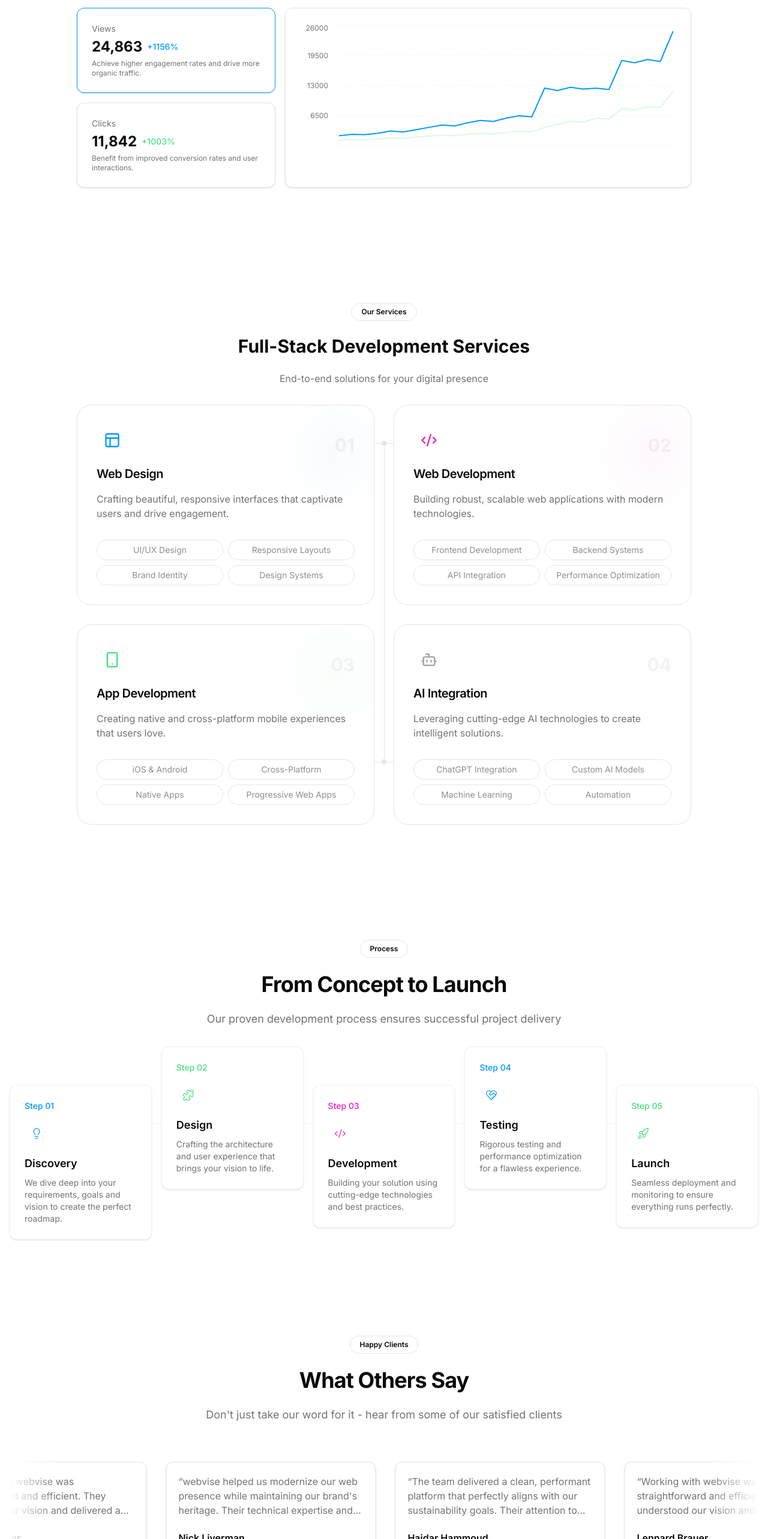
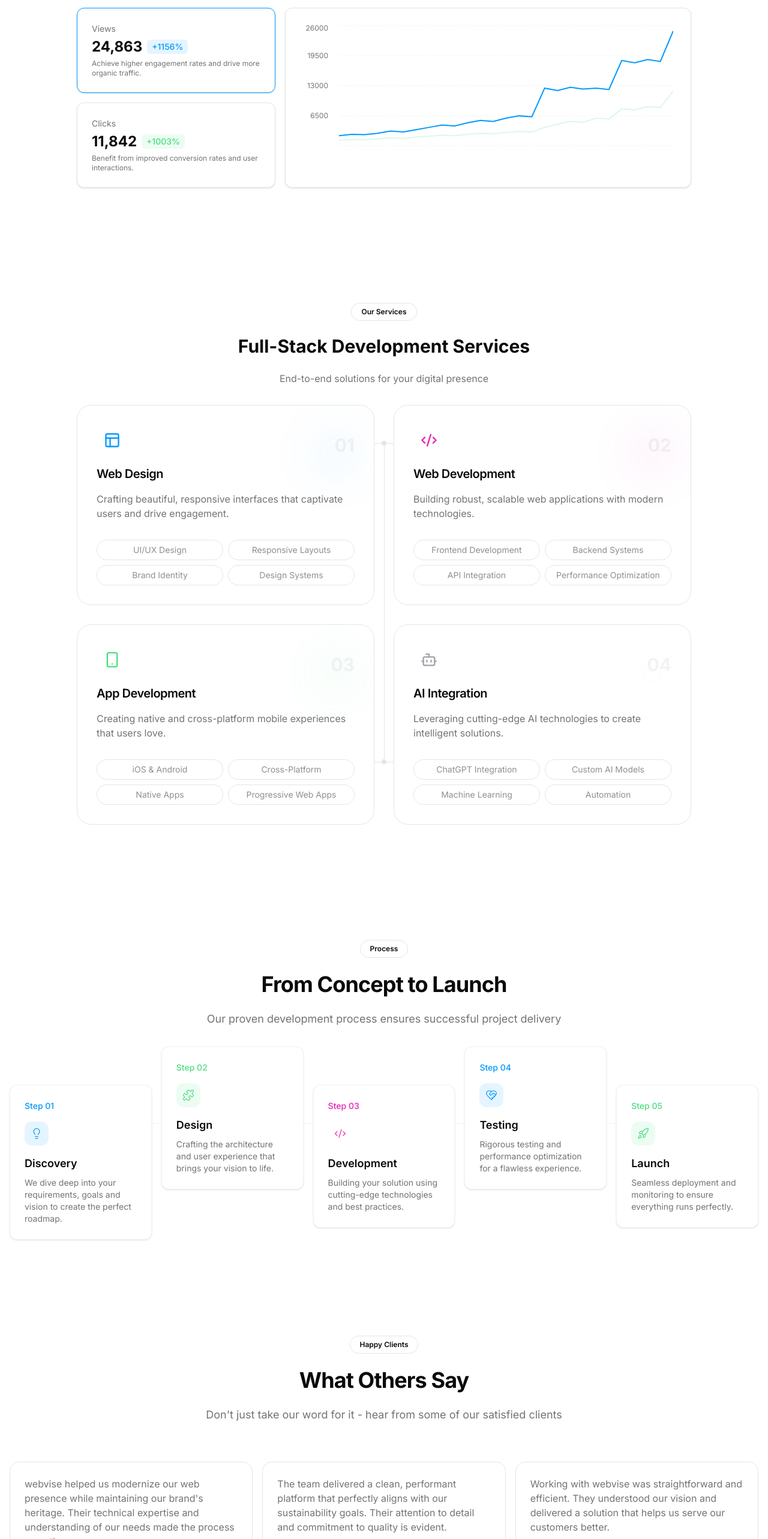
Before and after one commit to sebastiankehle/webvise-landing-page, a Next.js app: page / in a window 1280 px wide. Shown: the part 1981-4547 px from the top of the page at 60% size. Built offline with nearby package versions, Linux system fonts and the light colour scheme.

Commit message:
mobile adjustments for metrics and testimonials

```diff
--- a/src/components/sections/metrics.tsx
+++ b/src/components/sections/metrics.tsx
@@ -70,12 +70,15 @@
                       <p className="text-sm text-muted-foreground">
                         {metricsContent.metrics.views.label}
                       </p>
-                      <div className="flex items-center gap-2">
+                      <div className="flex flex-col gap-1 sm:flex-row sm:items-center sm:gap-2">
                         <p className="text-2xl font-bold">
                           {metricsContent.metrics.views.value.toLocaleString()}
                         </p>
                         <span
-                          className="text-sm font-medium"
+                          className={cn(
+                            "inline-flex w-fit rounded-md px-2 py-0.5 text-sm font-medium",
+                            "bg-[hsl(var(--accent-1))]/10"
+                          )}
                           style={{ color: metricsContent.metrics.views.color }}
                         >
                           {metricsContent.metrics.views.growth}
@@ -101,12 +104,15 @@
                       <p className="text-sm text-muted-foreground">
                         {metricsContent.metrics.clicks.label}
                       </p>
-                      <div className="flex items-center gap-2">
+                      <div className="flex flex-col gap-1 sm:flex-row sm:items-center sm:gap-2">
                         <p className="text-2xl font-bold">
                           {metricsContent.metrics.clicks.value.toLocaleString()}
                         </p>
                         <span
-                          className="text-sm font-medium"
+                          className={cn(
+                            "inline-flex w-fit rounded-md px-2 py-0.5 text-sm font-medium",
+                            "bg-[hsl(var(--accent-2))]/10"
+                          )}
                           style={{ color: metricsContent.metrics.clicks.color }}
                         >
                           {metricsContent.metrics.clicks.growth}
--- a/src/components/sections/testimonials.tsx
+++ b/src/components/sections/testimonials.tsx
@@ -1,8 +1,15 @@
 "use client";
 
 import { Badge } from "@/components/ui/badge";
-import { Card } from "@/components/ui/card";
+import {
+  Carousel,
+  CarouselContent,
+  CarouselItem,
+  CarouselNext,
+  CarouselPrevious,
+} from "@/components/ui/carousel";
 import { testimonialsContent } from "@/content/testimonials";
+import { cn } from "@/lib/utils";
 import { InView } from "../animations/in-view";
 
 interface TestimonialsProps {
@@ -14,7 +21,10 @@
     <section id={id} className="relative px-4 py-24">
       <InView className="mx-auto max-w-7xl">
         <div className="space-y-6 text-center">
-          <Badge variant="outline" className="rounded-full px-4 py-1.5">
+          <Badge
+            variant={testimonialsContent.badge.variant}
+            className="rounded-full px-4 py-1.5"
+          >
             {testimonialsContent.badge.text}
           </Badge>
           <h2 className="text-3xl font-bold tracking-tight sm:text-4xl">
@@ -25,70 +35,72 @@
           </p>
         </div>
 
-        <div className="relative mt-16 space-y-8">
-          {/* First row */}
-          <div className="relative flex overflow-hidden">
-            {/* Gradient masks */}
-            <div className="pointer-events-none absolute left-0 top-0 z-10 h-full w-20 bg-gradient-to-r from-background to-transparent" />
-            <div className="pointer-events-none absolute right-0 top-0 z-10 h-full w-20 bg-gradient-to-l from-background to-transparent" />
+        {/* Mobile Carousel */}
+        <div className="mt-16 sm:hidden">
+          <Carousel
+            opts={{
+              align: "start",
+              loop: true,
+            }}
+            className="w-full"
+          >
+            <CarouselContent>
+              {testimonialsContent.testimonials.map((testimonial, index) => (
+                <CarouselItem key={index}>
+                  <div
+                    className={cn(
+                      "rounded-2xl border p-6",
+                      "bg-card/50 backdrop-blur supports-[backdrop-filter]:bg-background/60"
+                    )}
+                  >
+                    <blockquote className="space-y-4">
+                      <p className="text-muted-foreground">
+                        {testimonial.content}
+                      </p>
+                      <footer>
+                        <div className="space-y-1">
+                          <p className="text-sm font-medium">
+                            {testimonial.name}
+                          </p>
+                          <p className="text-sm text-muted-foreground">
+                            {testimonial.role}
+                          </p>
+                        </div>
+                      </footer>
+                    </blockquote>
+                  </div>
+                </CarouselItem>
+              ))}
+            </CarouselContent>
+            <CarouselPrevious className="left-2" />
+            <CarouselNext className="right-2" />
+          </Carousel>
+        </div>
 
-            {/* Marquee content */}
-            <div className="animate-marquee flex gap-8 [--duration:60s]">
-              {[
-                ...testimonialsContent.testimonials.slice(0, 3),
-                ...testimonialsContent.testimonials.slice(0, 3),
-                ...testimonialsContent.testimonials.slice(0, 3),
-                ...testimonialsContent.testimonials.slice(0, 3),
-                ...testimonialsContent.testimonials.slice(0, 3),
-              ].map((testimonial, index) => (
-                <InView key={index} delay={0.1 * (index % 3)}>
-                  <Card className="flex h-[180px] w-[350px] flex-col justify-between p-5">
-                    <p className="line-clamp-3 text-muted-foreground">
-                      &ldquo;{testimonial.content}&rdquo;
-                    </p>
-                    <div>
-                      <div className="font-semibold">{testimonial.name}</div>
-                      <div className="text-sm text-muted-foreground">
+        {/* Desktop Grid */}
+        <div className="mt-16 hidden grid-cols-3 gap-4 sm:grid">
+          {testimonialsContent.testimonials.map((testimonial, index) => (
+            <InView key={index} delay={0.1 * (index + 1)}>
+              <div
+                className={cn(
+                  "rounded-2xl border p-6",
+                  "bg-card/50 backdrop-blur supports-[backdrop-filter]:bg-background/60"
+                )}
+              >
+                <blockquote className="space-y-4">
+                  <p className="text-muted-foreground">{testimonial.content}</p>
+                  <footer>
+                    <div className="space-y-1">
+                      <p className="text-sm font-medium">{testimonial.name}</p>
+                      <p className="text-sm text-muted-foreground">
                         {testimonial.role}
-                      </div>
+                      </p>
                     </div>
-                  </Card>
-                </InView>
-              ))}
-            </div>
-          </div>
-
-          {/* Second row */}
-          <div className="relative flex overflow-hidden">
-            {/* Gradient masks */}
-            <div className="pointer-events-none absolute left-0 top-0 z-10 h-full w-20 bg-gradient-to-r from-background to-transparent" />
-            <div className="pointer-events-none absolute right-0 top-0 z-10 h-full w-20 bg-gradient-to-l from-background to-transparent" />
-
-            {/* Marquee content */}
-            <div className="animate-marquee-reverse flex gap-8 [--duration:65s]">
-              {[
-                ...testimonialsContent.testimonials.slice(3),
-                ...testimonialsContent.testimonials.slice(3),
-                ...testimonialsContent.testimonials.slice(3),
-                ...testimonialsContent.testimonials.slice(3),
-                ...testimonialsContent.testimonials.slice(3),
-              ].map((testimonial, index) => (
-                <InView key={index} delay={0.1 * (index % 2)}>
-                  <Card className="flex h-[180px] w-[350px] flex-col justify-between p-5">
-                    <p className="line-clamp-3 text-muted-foreground">
-                      &ldquo;{testimonial.content}&rdquo;
-                    </p>
-                    <div>
-                      <div className="font-semibold">{testimonial.name}</div>
-                      <div className="text-sm text-muted-foreground">
-                        {testimonial.role}
-                      </div>
-                    </div>
-                  </Card>
-                </InView>
-              ))}
-            </div>
-          </div>
+                  </footer>
+                </blockquote>
+              </div>
+            </InView>
+          ))}
         </div>
       </InView>
     </section>
```
